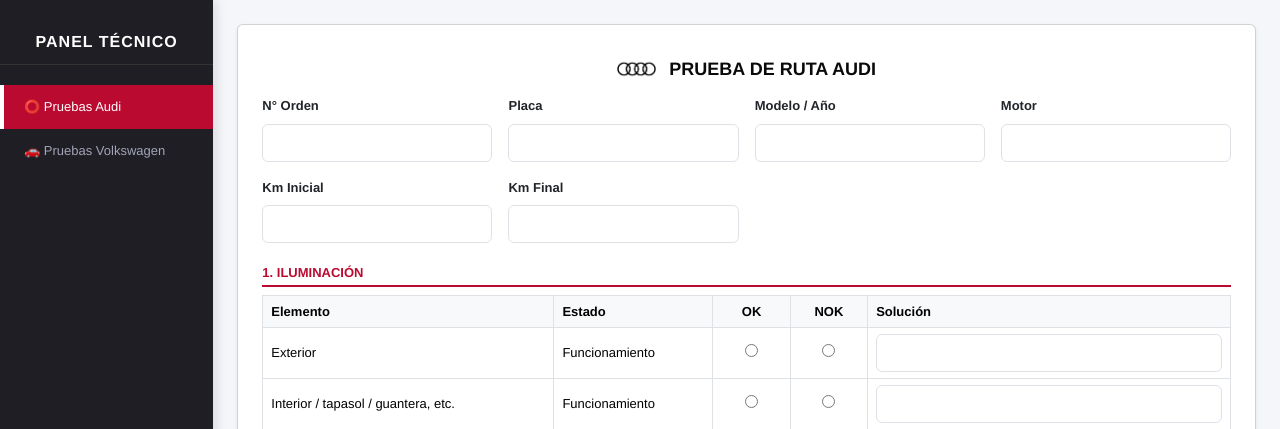
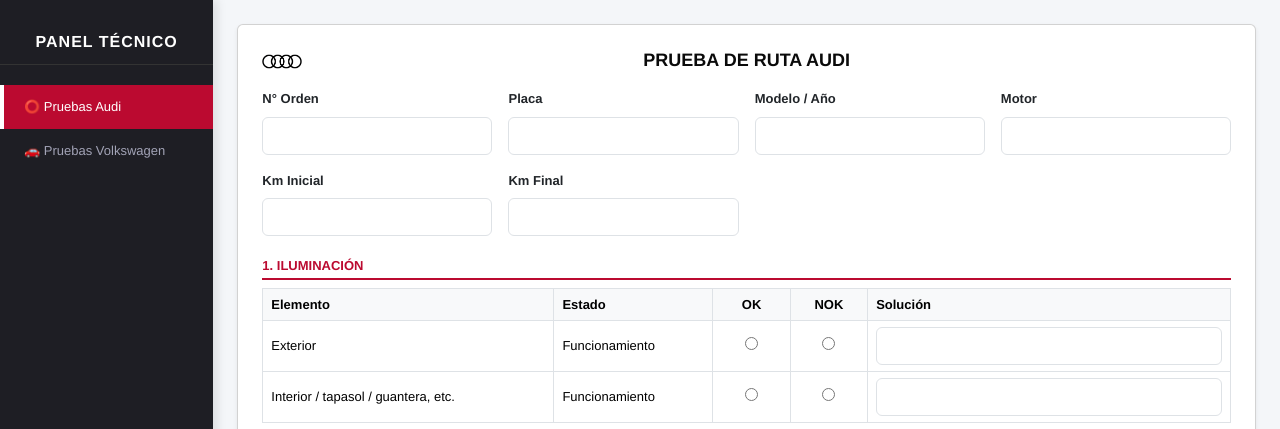
Before and after one commit to jairosandovalg/generador-pdf, a Flask app: page / in a window 1280 px wide. Shown: the top 429 px of the page. Run offline with Flask 3, Linux system fonts and the light colour scheme.

Commit message:
Update pdf_template.html

```diff
--- a/templates/pdf_template.html
+++ b/templates/pdf_template.html
@@ -165,12 +165,19 @@ Para agregar imagenes a la pagina web, pero que no aparezca en el pdf
                 {% if not es_pdf or marca == 'audi' %}
                 <div class="tab-pane fade show active" id="v-pills-audi" role="tabpanel" aria-labelledby="v-pills-audi-tab">
                     <div class="card p-4 shadow-sm marca-audi">
-                        <div style="text-align: center; margin-bottom: 12px; height: 35px; line-height: 35px;">
-                            <span style="display: inline-block; vertical-align: middle;">
-                                <img src="static/firmas/logo_audi.png" alt="Logo Audi" style="max-height: 24px; max-width: 80px; object-fit: contain; margin-right: 10px; display: inline-block; vertical-align: middle;">
-                                <h2 class="m-0" style="text-transform: uppercase; font-weight: bold; color: #0A0A0A; font-size: 18px; display: inline-block; vertical-align: middle; line-height: 1;">PRUEBA DE RUTA AUDI</h2>
-                            </span>
-                        </div>
+                        <table style="width: 100%; border-collapse: collapse; margin-bottom: 15px; border: none !important;">
+                            <tr style="border: none !important;">
+                                <td style="width: 120px; text-align: left; vertical-align: middle; border: none !important; padding: 0;">
+                                    <img src="static/firmas/logo_audi.png" alt="Logo Audi" style="max-height: 25px; max-width: 100px; object-fit: contain; display: block;">
+                                </td>
+
+                                <td style="text-align: center; vertical-align: middle; border: none !important; padding: 0;">
+                                    <h2 class="m-0" style="text-transform: uppercase; font-weight: bold; color: #0A0A0A; font-size: 18px; line-height: 1; display: inline-block;">PRUEBA DE RUTA AUDI</h2>
+                                </td>
+
+                                <td style="width: 120px; border: none !important; padding: 0;"></td>
+                            </tr>
+                        </table>
                         {% if not es_pdf %}<form action="/generar-audi" method="POST">{% endif %}
 
                         <table class="tabla-cabecera-pdf">
```
